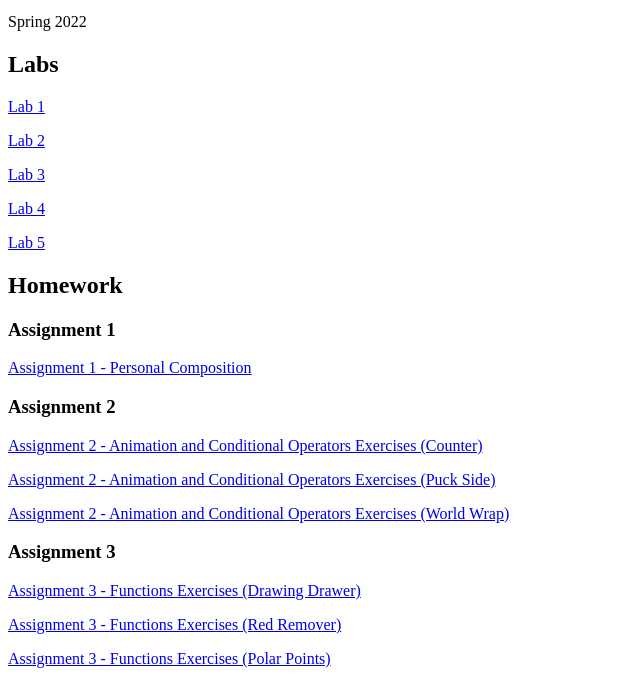
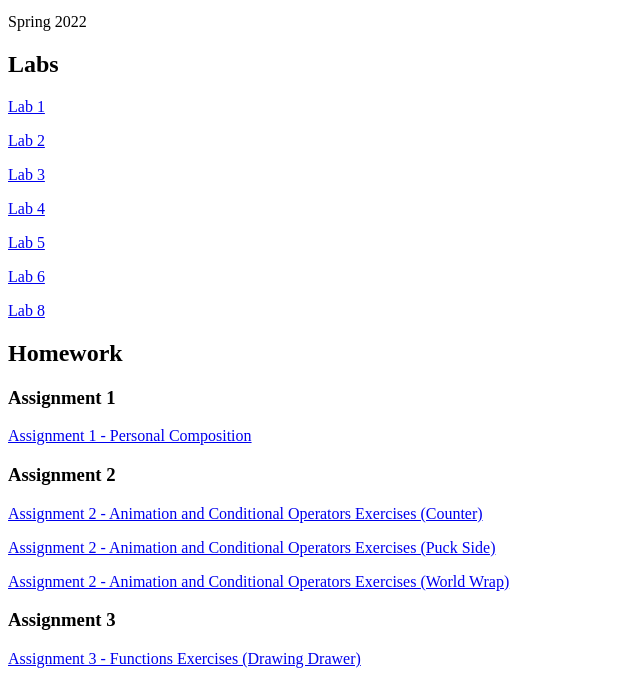
Before and after one commit to isdahami/N220Spring2022, a plain HTML site: page index.html in a window 1280 px wide. Shown: the part 101-782 px from the top of the page, without its empty margins (0-640 px from the left). Drawn offline with Linux system fonts and the light colour scheme.

Commit message:
Update index.html

```diff
--- a/index.html
+++ b/index.html
@@ -17,6 +17,9 @@
     <p><a href="labs/lab3/index.html">Lab 3</a></p>
     <p><a href="labs/lab4/index.html">Lab 4</a></p>
     <p><a href="labs/lab5/index.html">Lab 5</a></p>
+    <p><a href="labs/lab6/index.html">Lab 6</a></p>
+    <p><a href="labs/lab8/index.html">Lab 8</a></p>
+
 
     <h2>Homework</h2>
     <h3>Assignment 1</h3>
```
